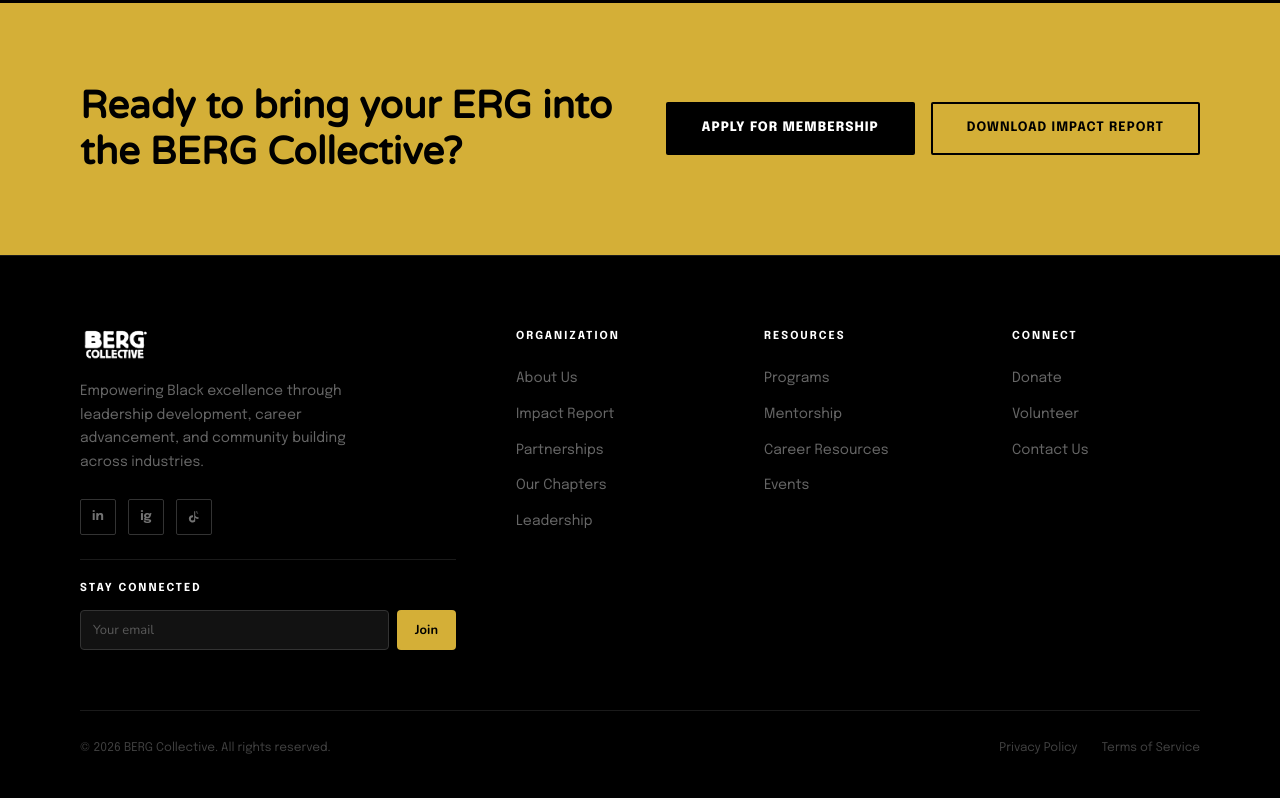
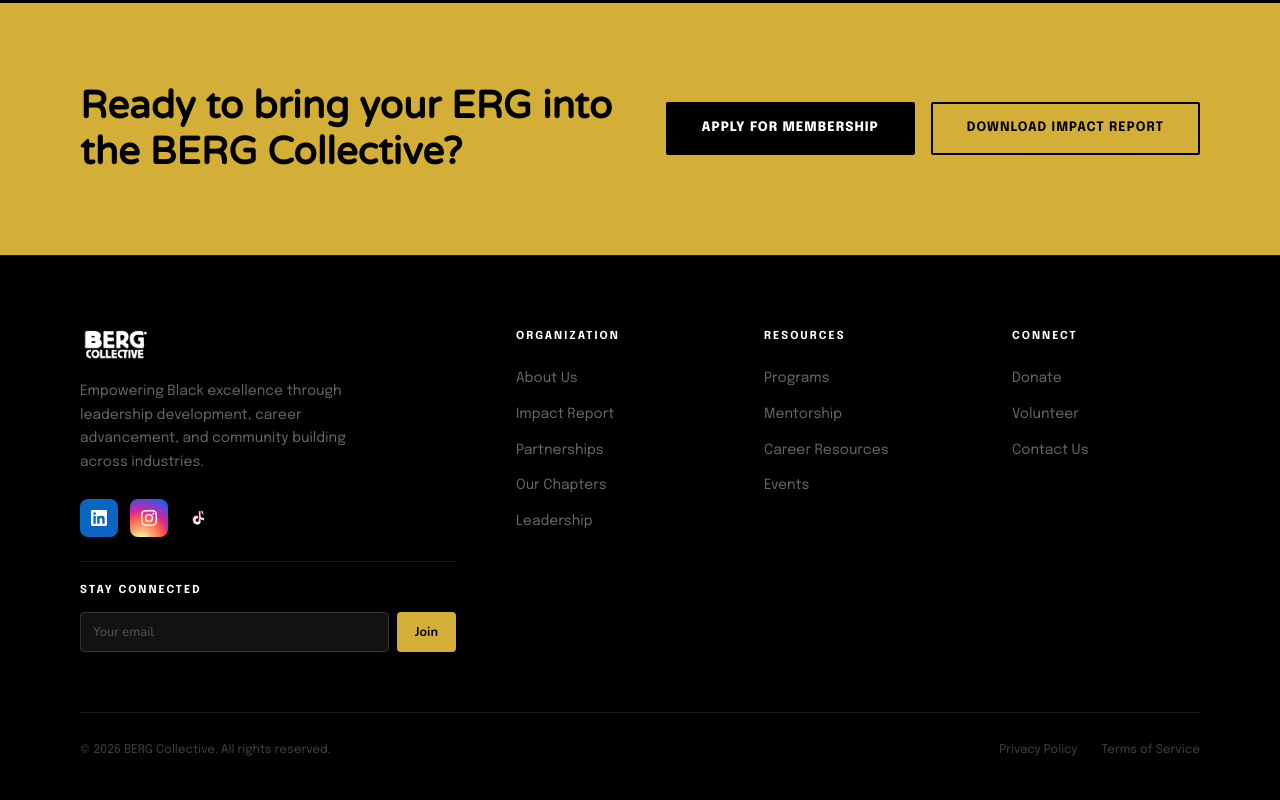
Before and after one commit to rnellhaus/berg-collective, a React (Vite) app: page / in a window 1280 px wide. Shown: the part 6503-7303 px from the top of the page. Built offline with nearby package versions, Linux system fonts and the light colour scheme.

Commit message:
feat: branded social media icons with Instagram gradient, LinkedIn blue, TikTok colors

```diff
--- a/src/components/FooterNew/FooterNew.jsx
+++ b/src/components/FooterNew/FooterNew.jsx
@@ -65,10 +65,18 @@
             advancement, and community building across industries.
           </p>
           <div className={styles.social}>
-            <a href="https://www.linkedin.com/company/berg-collective2" target="_blank" rel="noopener noreferrer" aria-label="LinkedIn" className={styles.socialLink}>in</a>
-            <a href="https://www.instagram.com/bergcollective" target="_blank" rel="noopener noreferrer" aria-label="Instagram" className={styles.socialLink}>ig</a>
-<a href="https://www.tiktok.com/@berg.collective" target="_blank" rel="noopener noreferrer" aria-label="TikTok" className={styles.socialLink}>
-              <svg width="14" height="14" viewBox="0 0 24 24" fill="currentColor"><path d="M19.59 6.69a4.83 4.83 0 01-3.77-4.25V2h-3.45v13.67a2.89 2.89 0 01-2.88 2.5 2.89 2.89 0 01-2.89-2.89 2.89 2.89 0 012.89-2.89c.28 0 .54.04.79.1v-3.5a6.37 6.37 0 00-.79-.05A6.34 6.34 0 003.15 15.2a6.34 6.34 0 0010.86 4.46V13.2a8.16 8.16 0 005.58 2.2V12a4.85 4.85 0 01-5.58-2.2V2h3.45a4.83 4.83 0 002.13 4.69z"/></svg>
+            <a href="https://www.linkedin.com/company/berg-collective2" target="_blank" rel="noopener noreferrer" aria-label="LinkedIn" className={styles.socialLink} style={{ background: '#0A66C2', borderColor: '#0A66C2' }}>
+              <svg width="16" height="16" viewBox="0 0 24 24" fill="#fff"><path d="M20.447 20.452h-3.554v-5.569c0-1.328-.027-3.037-1.852-3.037-1.853 0-2.136 1.445-2.136 2.939v5.667H9.351V9h3.414v1.561h.046c.477-.9 1.637-1.85 3.37-1.85 3.601 0 4.267 2.37 4.267 5.455v6.286zM5.337 7.433a2.062 2.062 0 01-2.063-2.065 2.064 2.064 0 112.063 2.065zm1.782 13.019H3.555V9h3.564v11.452zM22.225 0H1.771C.792 0 0 .774 0 1.729v20.542C0 23.227.792 24 1.771 24h20.451C23.2 24 24 23.227 24 22.271V1.729C24 .774 23.2 0 22.222 0h.003z"/></svg>
+            </a>
+            <a href="https://www.instagram.com/bergcollective" target="_blank" rel="noopener noreferrer" aria-label="Instagram" className={styles.socialLink} style={{ background: 'radial-gradient(circle at 30% 107%, #fdf497 0%, #fdf497 5%, #fd5949 45%, #d6249f 60%, #285AEB 90%)', borderColor: '#d6249f' }}>
+              <svg width="16" height="16" viewBox="0 0 24 24" fill="#fff"><path d="M12 2.163c3.204 0 3.584.012 4.85.07 3.252.148 4.771 1.691 4.919 4.919.058 1.265.069 1.645.069 4.849 0 3.205-.012 3.584-.069 4.849-.149 3.225-1.664 4.771-4.919 4.919-1.266.058-1.644.07-4.85.07-3.204 0-3.584-.012-4.849-.07-3.26-.149-4.771-1.699-4.919-4.92-.058-1.265-.07-1.644-.07-4.849 0-3.204.013-3.583.07-4.849.149-3.227 1.664-4.771 4.919-4.919 1.266-.057 1.645-.069 4.849-.069zM12 0C8.741 0 8.333.014 7.053.072 2.695.272.273 2.69.073 7.052.014 8.333 0 8.741 0 12c0 3.259.014 3.668.072 4.948.2 4.358 2.618 6.78 6.98 6.98C8.333 23.986 8.741 24 12 24c3.259 0 3.668-.014 4.948-.072 4.354-.2 6.782-2.618 6.979-6.98.059-1.28.073-1.689.073-4.948 0-3.259-.014-3.667-.072-4.947-.196-4.354-2.617-6.78-6.979-6.98C15.668.014 15.259 0 12 0zm0 5.838a6.162 6.162 0 100 12.324 6.162 6.162 0 000-12.324zM12 16a4 4 0 110-8 4 4 0 010 8zm6.406-11.845a1.44 1.44 0 100 2.881 1.44 1.44 0 000-2.881z"/></svg>
+            </a>
+            <a href="https://www.tiktok.com/@berg.collective" target="_blank" rel="noopener noreferrer" aria-label="TikTok" className={styles.socialLink} style={{ background: '#000', borderColor: '#69C9D0' }}>
+              <svg width="16" height="16" viewBox="0 0 24 24" fill="none">
+                <path d="M19.59 6.69a4.83 4.83 0 01-3.77-4.25V2h-3.45v13.67a2.89 2.89 0 01-2.88 2.5 2.89 2.89 0 01-2.89-2.89 2.89 2.89 0 012.89-2.89c.28 0 .54.04.79.1v-3.5a6.37 6.37 0 00-.79-.05A6.34 6.34 0 003.15 15.2a6.34 6.34 0 0010.86 4.46V13.2a8.16 8.16 0 005.58 2.2V12a4.85 4.85 0 01-5.58-2.2V2h3.45a4.83 4.83 0 002.13 4.69z" fill="#69C9D0"/>
+                <path d="M19.59 6.69a4.83 4.83 0 01-3.77-4.25V2h-3.45v13.67a2.89 2.89 0 01-2.88 2.5 2.89 2.89 0 01-2.89-2.89 2.89 2.89 0 012.89-2.89c.28 0 .54.04.79.1v-3.5a6.37 6.37 0 00-.79-.05A6.34 6.34 0 003.15 15.2a6.34 6.34 0 0010.86 4.46V13.2a8.16 8.16 0 005.58 2.2V12a4.85 4.85 0 01-5.58-2.2V2h3.45a4.83 4.83 0 002.13 4.69z" fill="#EE1D52" style={{ transform: 'translate(-1px, -1px)' }}/>
+                <path d="M19.59 6.69a4.83 4.83 0 01-3.77-4.25V2h-3.45v13.67a2.89 2.89 0 01-2.88 2.5 2.89 2.89 0 01-2.89-2.89 2.89 2.89 0 012.89-2.89c.28 0 .54.04.79.1v-3.5a6.37 6.37 0 00-.79-.05A6.34 6.34 0 003.15 15.2a6.34 6.34 0 0010.86 4.46V13.2a8.16 8.16 0 005.58 2.2V12a4.85 4.85 0 01-5.58-2.2V2h3.45a4.83 4.83 0 002.13 4.69z" fill="#fff"/>
+              </svg>
             </a>
           </div>
 
--- a/src/components/FooterNew/FooterNew.module.css
+++ b/src/components/FooterNew/FooterNew.module.css
@@ -34,22 +34,19 @@
 }
 
 .socialLink {
-  width: 36px;
-  height: 36px;
-  border: 1px solid #333;
+  width: 38px;
+  height: 38px;
+  border: none;
   display: flex;
   align-items: center;
   justify-content: center;
-  color: rgba(255, 255, 255, 0.45);
-  font-size: 13px;
-  font-weight: 700;
-  border-radius: 2px;
-  transition: border-color var(--transition-fast), color var(--transition-fast);
+  border-radius: 8px;
+  transition: transform 0.2s ease, opacity 0.2s ease;
 }
 
 .socialLink:hover {
-  border-color: var(--color-gold);
-  color: var(--color-gold);
+  transform: translateY(-2px);
+  opacity: 0.85;
 }
 
 /* ── Footer Newsletter ── */
```
